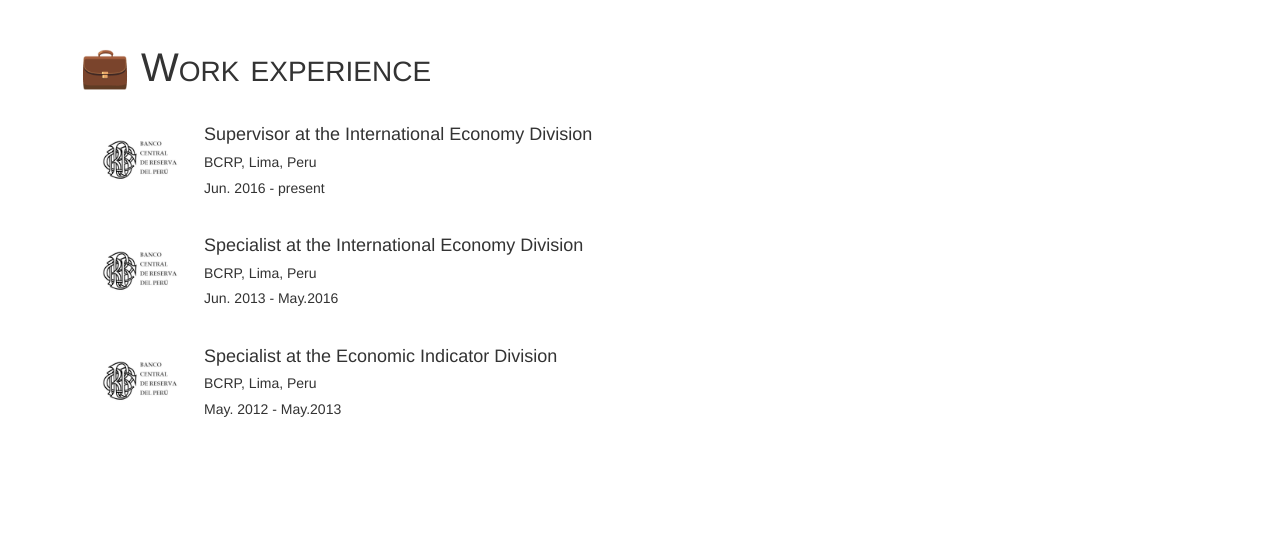
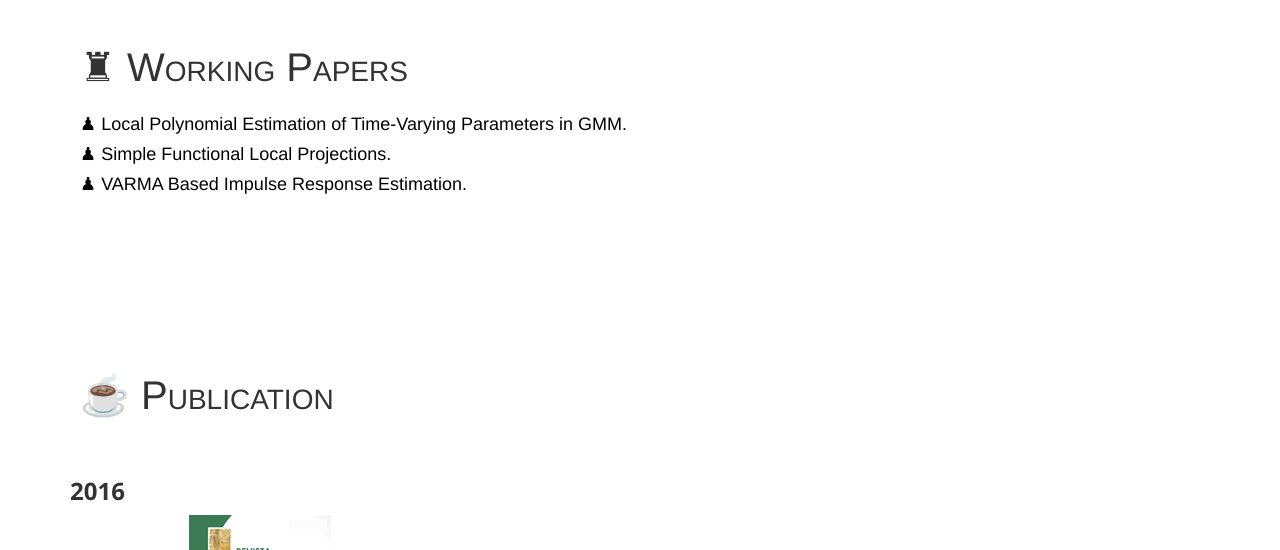
Before and after one commit to jairofloresau/jairofloresa.github.io, a plain HTML site: page index.html in a window 1280 px wide. Shown: the part 2171-2721 px from the top of the page. Drawn offline with nearby package versions, Linux system fonts and the light colour scheme; files whose address does not match are found by name.

Commit message:
Update index.html

```diff
--- a/index.html
+++ b/index.html
@@ -55,7 +55,6 @@
           <li class="active"><a href="#home" class="scroll-link">Home</a></li>
           <li><a href="#news" class="scroll-link">News</a></li>
           <li><a href="#education" class="scroll-link">Education</a></li>
-          <li><a href="#experience" class="scroll-link">Professional Experience</a></li>
           <li><a href="#workingpaper" class="scroll-link">Working Papers</a></li>
 	  <li><a href="#publication" class="scroll-link">Publication</a></li>
           <li><a href="#contact" class="scroll-link">Contact</a></li>
@@ -179,54 +178,8 @@
 
 </section>
 
-<!--Work experience-->
-<section id="experience" class="secPad">
-  <div class="container">
-    <div class="heading">
-      <!-- Heading -->
-      <h2> &#x1F4BC; Work experience </h2>
-      <br>
 
-      <div class="container row-align">
-        <div class="education">  <!-- TODO: replace it with something like experience -->
-          <p><a href="https://www.bcrp.gob.pe/"><img src="assets/bcrp.jpeg"/ alt=""></a></p>
-        </div>
-        <div class="description">
-          <h4 class="space-header"> Supervisor at the International Economy Division </h4>
-          <h5> BCRP, Lima, Peru </h5>
-          <h5> Jun. 2016 - present </h5>
-        </div>
-      </div>
-    <br>
-
-      <div class="container row-align">
-        <div class="education">  <!-- TODO: replace it with something like experience -->
-          <p><a href="https://www.bcrp.gob.pe/"><img src="assets/bcrp.jpeg"/ alt=""></a></p>
-        </div>
-        <div class="description">
-          <h4 class="space-header"> Specialist at the International Economy Division </h4>
-          <h5> BCRP, Lima, Peru </h5>
-          <h5> Jun. 2013 - May.2016 </h5>
-        </div>
-      </div>
-   <br>
-
-      <div class="container row-align">
-        <div class="education">  <!-- TODO: replace it with something like experience -->
-          <p><a href="https://www.bcrp.gob.pe/"><img src="assets/bcrp.jpeg"/ alt=""></a></p>
-        </div>
-        <div class="description">
-          <h4 class="space-header"> Specialist at the Economic Indicator Division </h4>
-          <h5> BCRP, Lima, Peru </h5>
-          <h5> May. 2012 - May.2013 </h5>
-        </div>
-      </div>
-    </div>
-
-</section>
-
-
-<!--news-->
+<!--working papers-->
 <section id="workingpaper" class="secPad">
   <div class="container">
     <div class="heading ">
```
